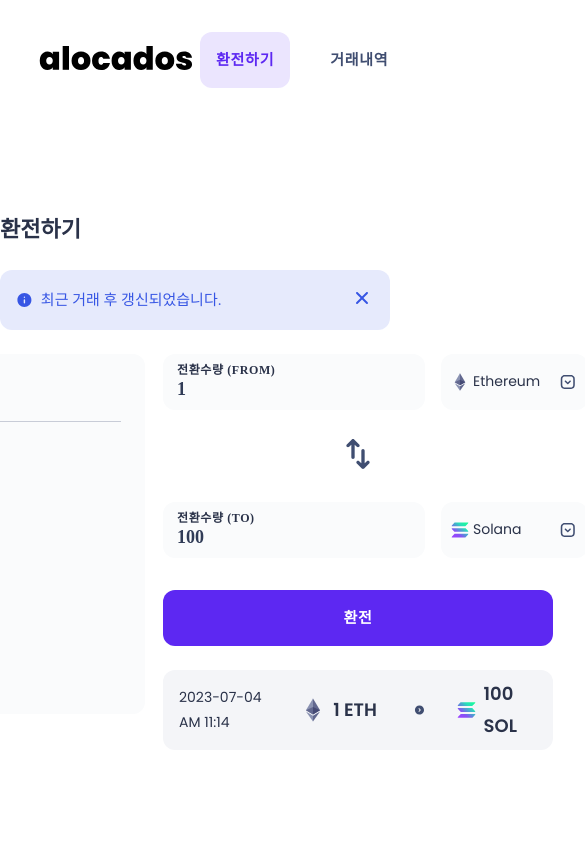
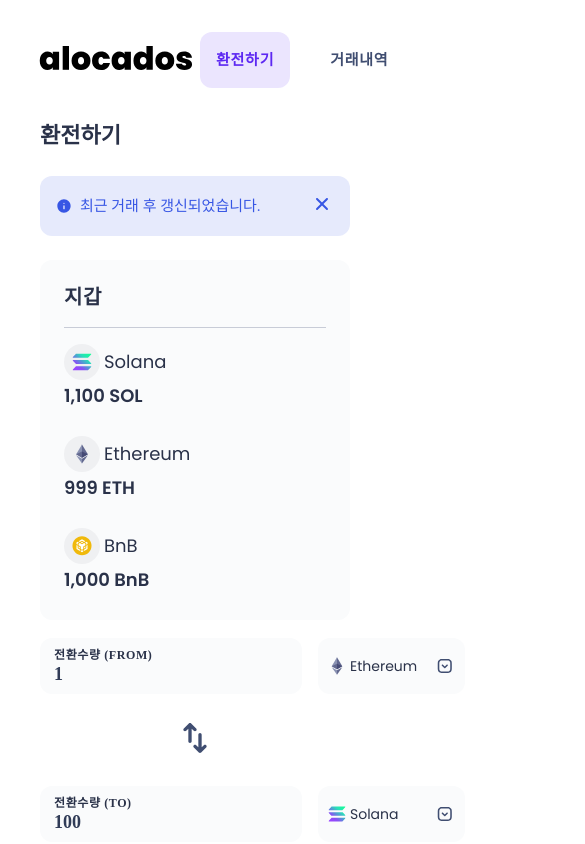
Before and after one commit to gparkkii/alocados-coin-exchange, a React (Create React App) app: page /exchange in a window 390 px wide. Both pictures are taken after a click on the button "환전". Shown: the top 844 px of the page, 585 px wide, since content can reach past the window. Built offline with nearby package versions, Linux system fonts and the light colour scheme; a web font is replaced by a local one.

Commit message:
styles: add responsive layout

```diff
--- a/src/components/HistoryBar.tsx
+++ b/src/components/HistoryBar.tsx
@@ -28,7 +28,7 @@ const HistoryStack = styled.div`
 `;
 
 const TimestampLabel = styled.div`
-  max-width: 206px;
+  width: 100%;
 `;
 
 const CoinLabel = styled.div`
--- a/src/layouts/BaseLayout.tsx
+++ b/src/layouts/BaseLayout.tsx
@@ -4,6 +4,7 @@ import { styled } from 'styled-components';
 import { ReactComponent as Logo } from 'assets/Image/Logo.svg';
 import { PATH } from 'routes/path';
 import { ButtonText } from 'styles/typography';
+import { mediaQuery } from 'theme/breakpoints';
 
 const Header = styled.header`
   position: fixed;
@@ -47,7 +48,13 @@ const Main = styled.main`
   justify-content: center;
   width: 100vw;
   height: 100vh;
+  padding: 0px 40px;
   padding-top: 120px;
+
+  ${mediaQuery.md} {
+    height: 100%;
+    padding-bottom: 80px;
+  }
 `;
 
 interface NavMenuProps {
--- a/src/pages/exchange/ExchangePage.tsx
+++ b/src/pages/exchange/ExchangePage.tsx
@@ -1,4 +1,4 @@
-import React, { useCallback, useEffect, useState } from 'react';
+import React from 'react';
 import { useDispatch, useSelector } from 'react-redux';
 import { styled } from 'styled-components';
 import Exchanger from './components/Exchanger';
@@ -7,6 +7,7 @@ import ToastMessage from 'components/ToastMessage';
 import { RootState } from 'redux/store';
 import { updateTransaction } from 'redux/walletSlice';
 import { Title1 } from 'styles/typography';
+import { mediaQuery } from 'theme/breakpoints';
 
 const Wrapper = styled.div`
   display: flex;
@@ -25,6 +26,10 @@ const HStack = styled.div`
   justify-content: center;
   width: 100%;
   gap: 18px;
+
+  ${mediaQuery.md} {
+    flex-direction: column;
+  }
 `;
 
 const ExchangePage = () => {
--- a/src/pages/exchange/components/Wallet.tsx
+++ b/src/pages/exchange/components/Wallet.tsx
@@ -6,12 +6,17 @@ import Icon from 'components/Icon';
 import { COIN } from 'constants/Coin';
 import { RootState } from 'redux/store';
 import { Body2, Body2Bold, Strong } from 'styles/typography';
+import { mediaQuery } from 'theme/breakpoints';
 import { formatWalletAsset } from 'utils/stringParser';
 
 const WalletBox = styled.div`
   ${({ theme }) => theme.backgroundStyle.shade000};
   min-width: 308px;
   padding: 24px;
+
+  ${mediaQuery.md} {
+    min-width: 100%;
+  }
 `;
 
 const Divider = styled.div`
--- a/src/pages/history/HistoryPage.tsx
+++ b/src/pages/history/HistoryPage.tsx
@@ -5,6 +5,7 @@ import HistoryBar, { BarWrapper } from 'components/HistoryBar';
 import Icon from 'components/Icon';
 import { RootState } from 'redux/store';
 import { Caption1, Filter } from 'styles/typography';
+import { mediaQuery } from 'theme/breakpoints';
 
 const VStack = styled.div`
   display: flex;
@@ -16,6 +17,11 @@ const VStack = styled.div`
   width: 100%;
   height: 100%;
   gap: 8px;
+
+  ${mediaQuery.md} {
+    max-width: 100%;
+    max-height: 100%;
+  }
 `;
 
 const FilterStack = styled.button`
--- /dev/null
+++ b/src/theme/breakpoints.ts
@@ -0,0 +1,20 @@
+export const breakpoints = {
+  lg: 1200,
+  md: 992,
+  sm: 768,
+  xs: 360,
+} as const;
+
+/**
+ * @description mediaQuery
+ * @param lg `1200px`
+ * @param md `992px`
+ * @param sm `768px`
+ * @param xs `360px`
+ */
+export const mediaQuery = {
+  lg: `@media (max-width: ${breakpoints.lg}px)`,
+  md: `@media (max-width: ${breakpoints.md}px)`,
+  sm: `@media (max-width: ${breakpoints.sm}px)`,
+  xs: `@media (max-width: ${breakpoints.xs}px)`,
+} as const;
```
